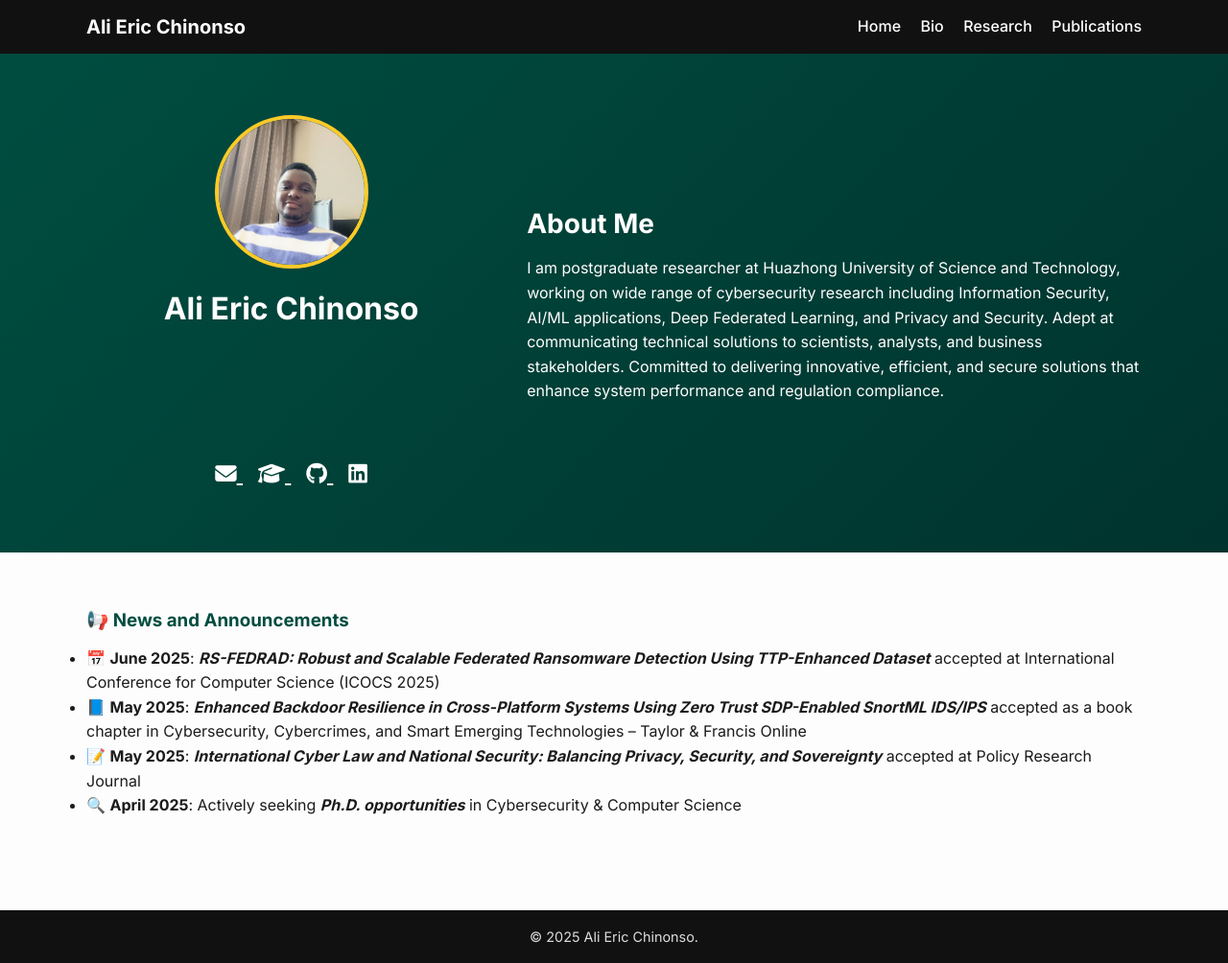
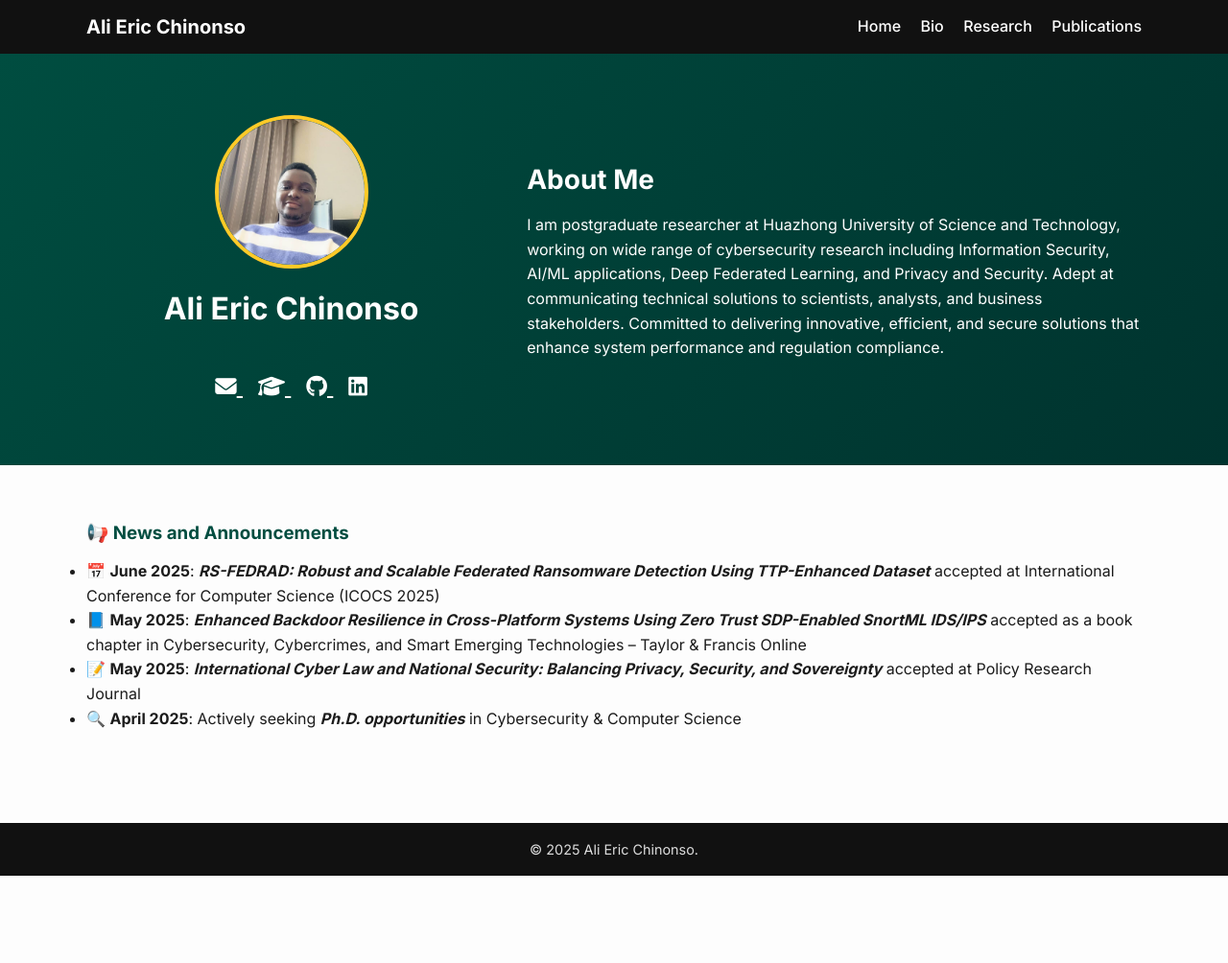
Before and after one commit to EmpireNetwork123/EmpireNetwork123.github.io, a Jekyll site: the page built from index.md, in a window 1280 px wide and 1004 px high. Shown: the whole window at 96% size. Built offline with Jekyll 4.4.1, drawn with Linux system fonts in a browser that asks for light colours.

Commit message:
Update main.css_level2_change

```diff
--- a/assets/css/main.css
+++ b/assets/css/main.css
@@ -5,27 +5,61 @@
   --primary-dark: #00332e;
   --accent: #ffca28;
 }
-* { box-sizing: border-box; margin:0; padding:0;}
-body { font-family:'Inter',sans-serif; background:var(--bg); color:var(--text); line-height:1.6;}
-.container{ width:90%; max-width:1100px; margin:0 auto;}
-.site-header{ background:#111; color:#fff; position:sticky; top:0; z-index:1000;}
-.nav-wrapper{ display:flex; justify-content:space-between; align-items:center; padding:.75rem 0;}
-.site-title{ font-weight:600; font-size:1.25rem; color:#fff; text-decoration:none;}
-.site-nav a{ color:#fff; margin-left:1rem; text-decoration:none; font-weight:500; transition:color .2s;}
-.site-nav a:hover{ color:var(--accent);}
-.hero{ background:linear-gradient(135deg,var(--primary)0%,var(--primary-dark)100%); color:#fff; padding:4rem 0;}
-.hero-wrapper{ display:flex; flex-direction:column; gap:2rem;}
-.hero-left{ display:flex; flex-direction:column; align-items:center; text-align:center;}
-.avatar{ width:160px; height:160px; border-radius:50%; border:4px solid var(--accent); object-fit:cover; margin-bottom:1rem;}
-.name{ font-size:2rem; font-weight:700; margin-bottom:.25rem;}
-.position{ white-space:pre-line; font-size:1.1rem; margin-bottom:.75rem;}
-.social-icons a{ color:#fff; font-size:1.4rem; margin:0 .5rem; transition:transform .2s, color .2s;}
-.social-icons a:hover{ transform:translateY(-2px); color:var(--accent);}
-.hero-right h2{ font-size:1.75rem; font-weight:600; margin-bottom:.75rem;}
-.hero-right p{ font-size:1rem;}
-.content{ padding:2rem 0;}
-.content h1,.content h2,.content h3{ color:var(--primary); margin-top:1.5rem; margin-bottom:.75rem; font-weight:600;}
-.content a{ color:var(--primary-dark); text-decoration:none; border-bottom:2px solid transparent; transition:border-color .2s;}
-.content a:hover{ border-color:var(--primary-dark);}
-.site-footer{ background:#111; color:#ddd; text-align:center; padding:1rem 0; font-size:.9rem; margin-top:4rem;}
-@media(min-width:800px){ .hero-wrapper{ flex-direction:row; align-items:center;} .hero-left{ width:40%; } .hero-right{ width:60%; text-align:left;}}
+
+/* Reset & base typography */
+*       { box-sizing: border-box; margin: 0; padding: 0; }
+body    { font-family: 'Inter', sans-serif; background: var(--bg); color: var(--text); line-height: 1.6; }
+.container { width: 90%; max-width: 1100px; margin: 0 auto; }
+
+/* ---------- Navigation ---------- */
+.site-header  { background: #111; color: #fff; position: sticky; top: 0; z-index: 1000; }
+.nav-wrapper  { display: flex; justify-content: space-between; align-items: center; padding: 0.75rem 0; }
+.site-title   { font-weight: 600; font-size: 1.25rem; color: #fff; text-decoration: none; }
+.site-nav a   { color: #fff; margin-left: 1rem; text-decoration: none; font-weight: 500; transition: color 0.2s; }
+.site-nav a:hover { color: var(--accent); }
+
+/* ---------- Hero Section ---------- */
+.hero          { background: linear-gradient(135deg, var(--primary) 0%, var(--primary-dark) 100%); color: #fff; padding: 4rem 0; }
+.hero-wrapper  { display: flex; flex-direction: column; gap: 2rem; }
+.hero-left     { display: flex; flex-direction: column; align-items: center; text-align: center; }
+
+.avatar        { width: 160px; height: 160px; border-radius: 50%; border: 4px solid var(--accent); object-fit: cover; margin-bottom: 1rem; }
+
+.name          { font-size: 2rem; font-weight: 700; margin-bottom: 0.25rem; }
+
+/* Subtitle lines tightly packed */
+.position      { margin: 0; line-height: 1.25; font-size: 1.1rem; }
+
+.social-icons  { margin-top: 0.75rem; }
+.social-icons a {
+  color: #fff;
+  font-size: 1.4rem;
+  margin: 0 0.5rem;
+  transition: transform 0.2s, color 0.2s;
+}
+.social-icons a:hover {
+  transform: translateY(-2px);
+  color: var(--accent);
+}
+
+/* About‑Me panel */
+.hero-right h2 { font-size: 1.75rem; font-weight: 600; margin-bottom: 0.75rem; }
+.hero-right p  { font-size: 1rem; }
+
+/* ---------- Main Content ---------- */
+.content       { padding: 2rem 0; }
+.content h1,
+.content h2,
+.content h3    { color: var(--primary); margin-top: 1.5rem; margin-bottom: 0.75rem; font-weight: 600; }
+.content a     { color: var(--primary-dark); text-decoration: none; border-bottom: 2px solid transparent; transition: border-color 0.2s; }
+.content a:hover { border-color: var(--primary-dark); }
+
+/* ---------- Footer ---------- */
+.site-footer   { background: #111; color: #ddd; text-align: center; padding: 1rem 0; font-size: 0.9rem; margin-top: 4rem; }
+
+/* ---------- Responsive ---------- */
+@media (min-width: 800px) {
+  .hero-wrapper { flex-direction: row; align-items: center; }
+  .hero-left    { width: 40%; }
+  .hero-right   { width: 60%; text-align: left; }
+}
```
